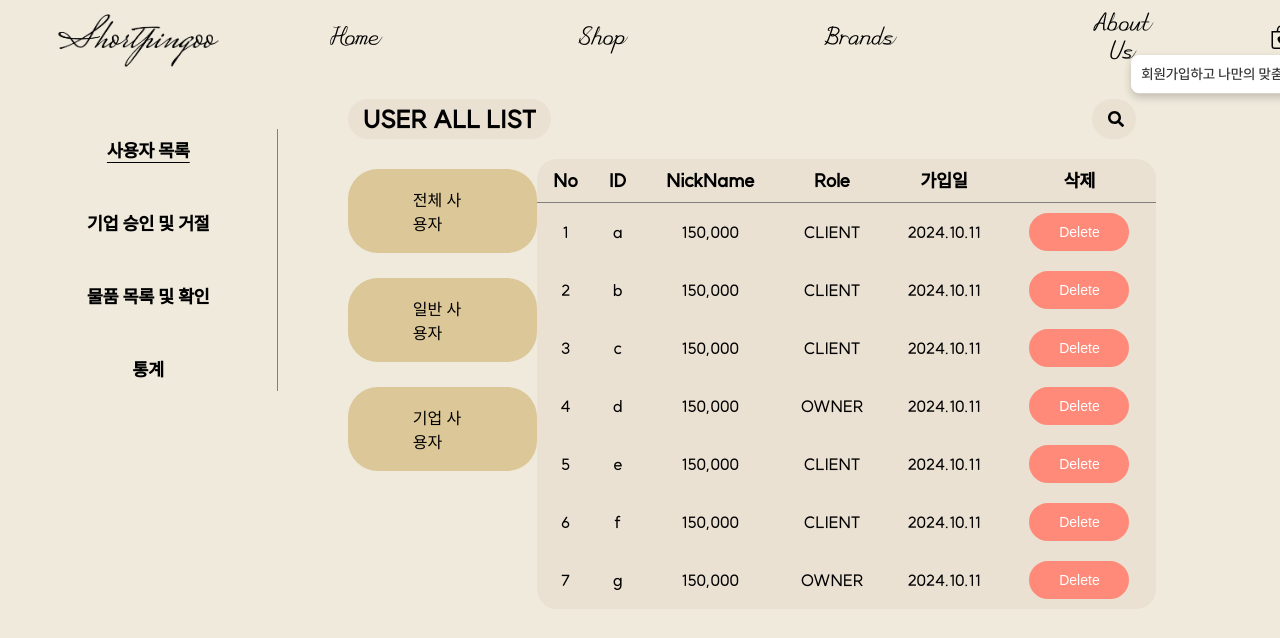
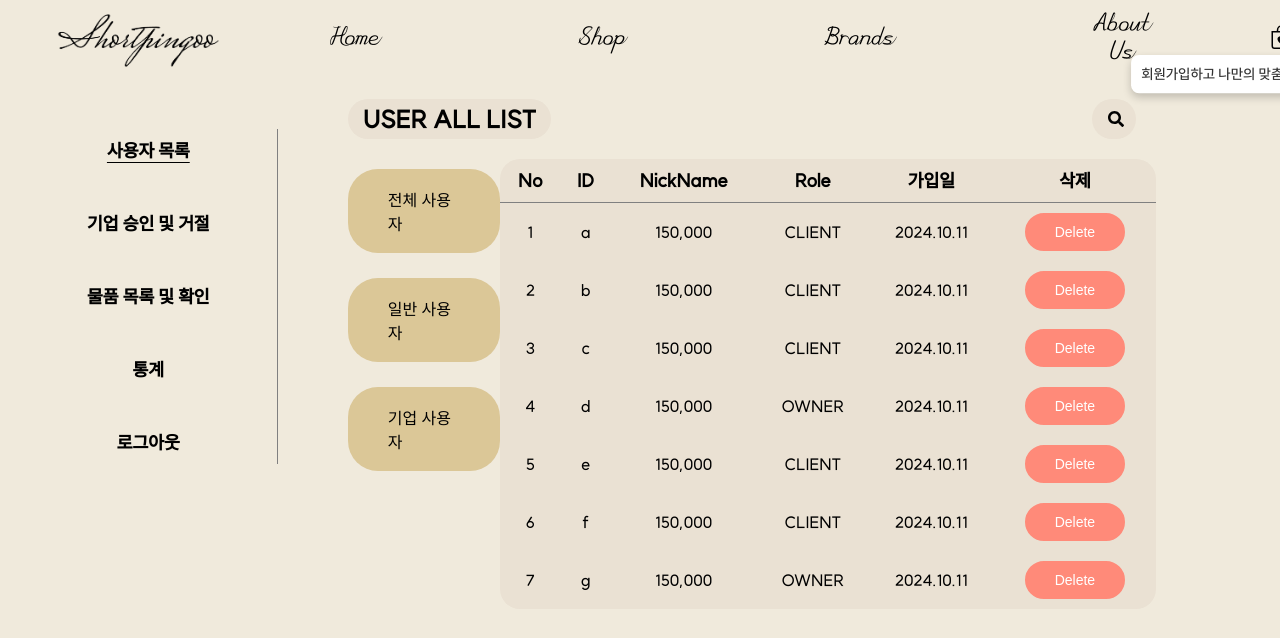
Before and after one commit to SK-Rookies-Final3/FrontEnd, a React (Create React App) app: page /admin/userlist in a window 1280 px wide. Shown: the top 638 px of the page. Built offline with nearby package versions, Linux system fonts and the light colour scheme.

Commit message:
fix: RF-61 <관리자 사용자목록페이지 button css 수정 및 로그아웃 추가>

```diff
--- a/src/component/admin/Admin_List.js
+++ b/src/component/admin/Admin_List.js
@@ -8,6 +8,25 @@ import Swal from 'sweetalert2';
 function Sidebar() {
     const navigate = useNavigate();
     const location = useLocation();
+
+    const handleLogout = () => {
+        Swal.fire({
+            title: '정말 로그아웃하시겠습니까?',
+            icon: 'question',
+            showCancelButton: true,
+            confirmButtonText: '로그아웃',
+            cancelButtonText: '취소',
+            confirmButtonColor: '#754F23',
+            background: '#F0EADC',
+            iconColor: '#DBC797'
+        }).then((result) => {
+            if (result.isConfirmed) {
+                localStorage.removeItem("accessToken");
+                localStorage.removeItem("role");
+                navigate('/');
+            }
+        });
+    };
 
     return (
         <div className="business_sidebar">
@@ -20,6 +39,7 @@ function Sidebar() {
                     onClick={() => navigate('/admin/allproduct')}>물품 목록 및 확인</li>
                 <li className={location.pathname === '/admin/statistics' ? 'active' : ''}
                     onClick={() => navigate('/admin/statistics')}>통계</li>
+                <li onClick={handleLogout}>로그아웃</li>
             </ul>
         </div>
     );
--- a/src/component/css/Admin_List.css
+++ b/src/component/css/Admin_List.css
@@ -78,7 +78,7 @@
 
 .filter-buttons button {
     display: block;
-    padding: 18px 65px;
+    padding: 18px 40px;
     margin-bottom: 10px;
     border: none;
     border-radius: 30px;
```
